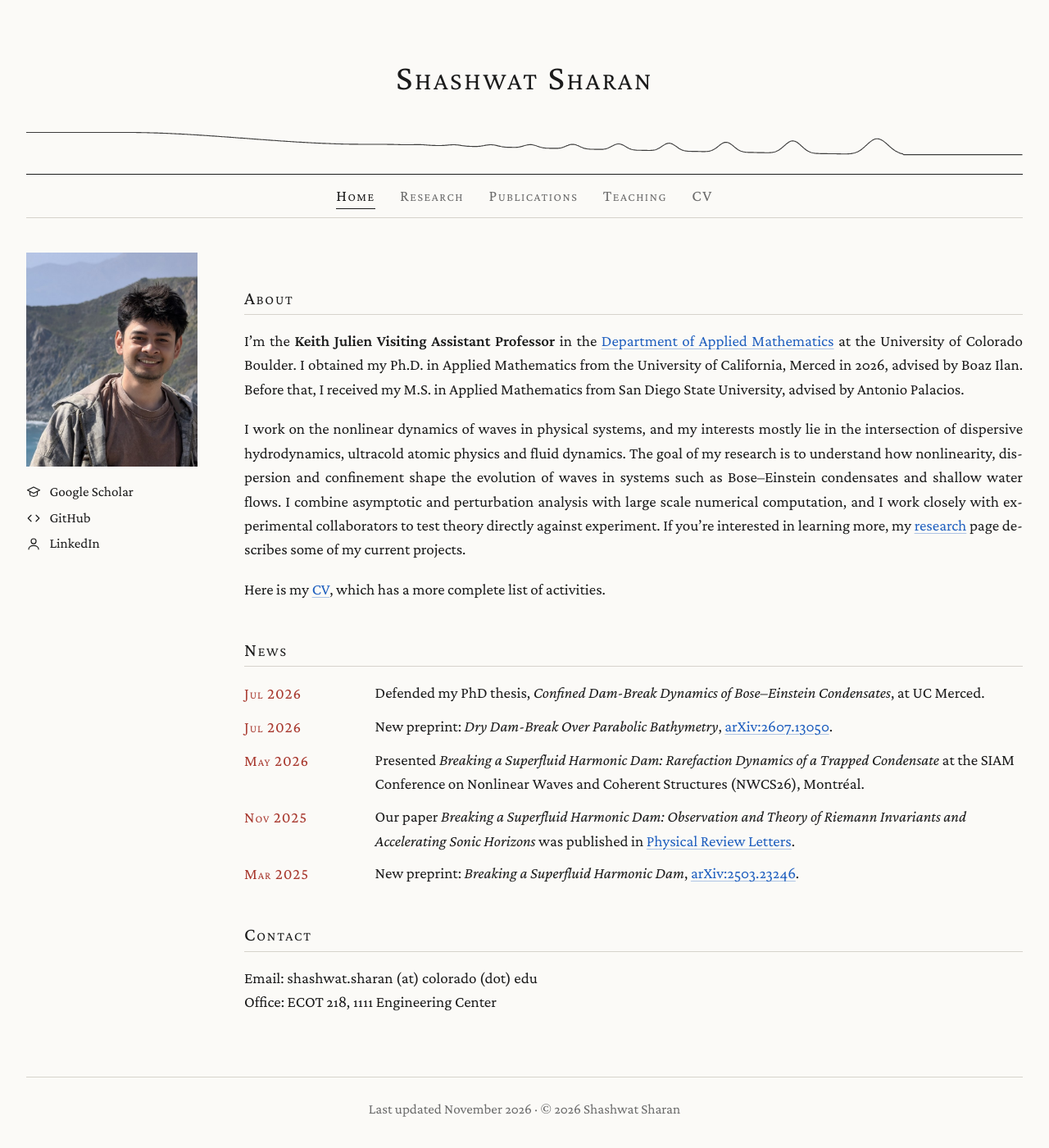
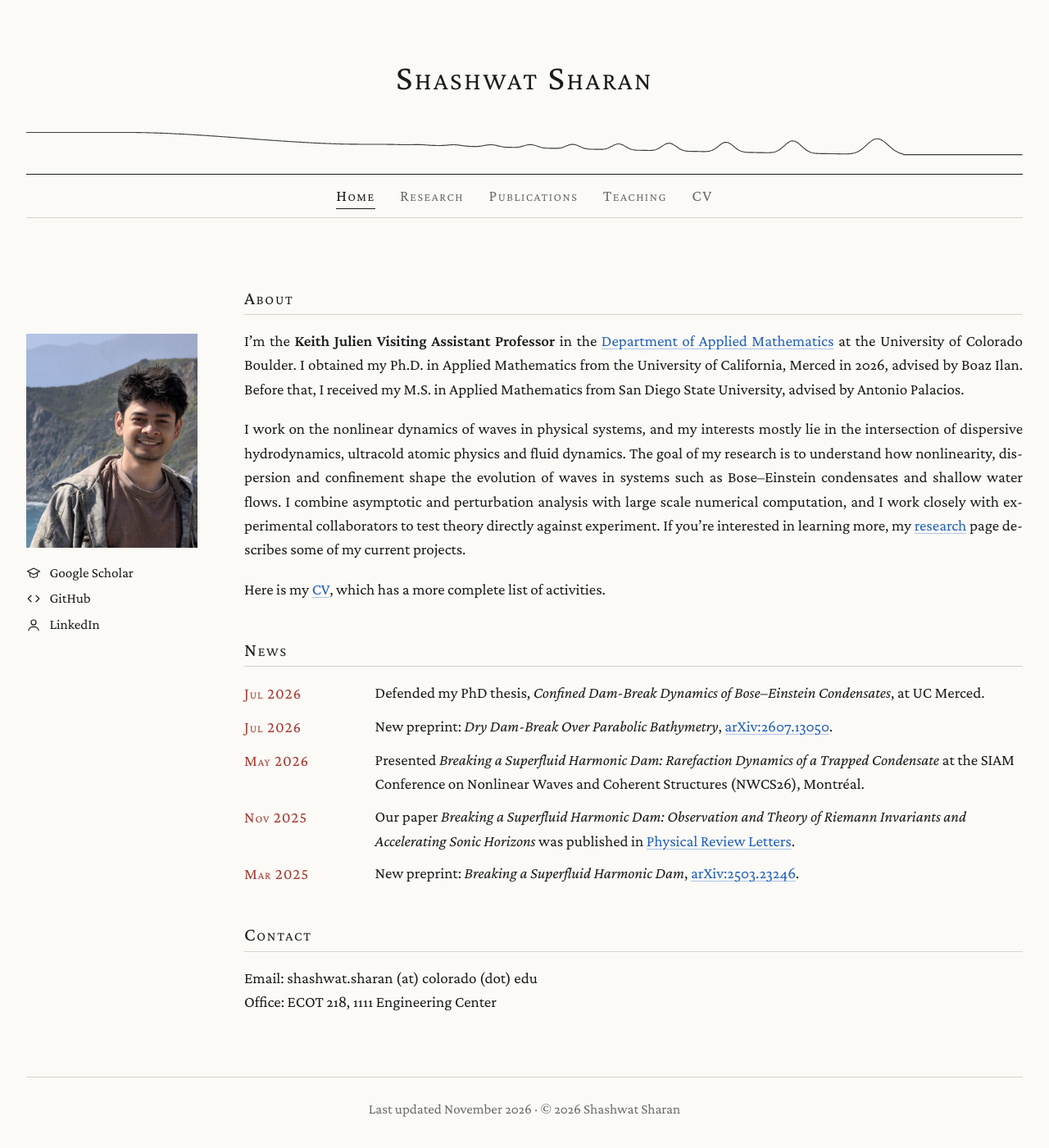
Before and after one commit to shashwatsharan/shashwatsharan.github.io, a Jekyll site: the page built from index.md, in a window 1280 px wide and 1400 px high. Shown: the whole window at 82% size. Built offline with Jekyll 4.4.1, drawn with Linux system fonts in a browser that asks for light colours.

Commit message:
Align profile photo with first line of text

```diff
--- a/assets/css/style.css
+++ b/assets/css/style.css
@@ -57,7 +57,7 @@ body {
   gap: 0 3rem;
 }
 
-.sidebar { padding-top: 2.2rem; }
+.sidebar { padding-top: 7.4rem; }   /* lines the photo up with the first line of text */
 .sidebar-inner { position: sticky; top: 2rem; }
 .avatar {
   display: block; width: 100%; height: auto; aspect-ratio: 4 / 5;
```
